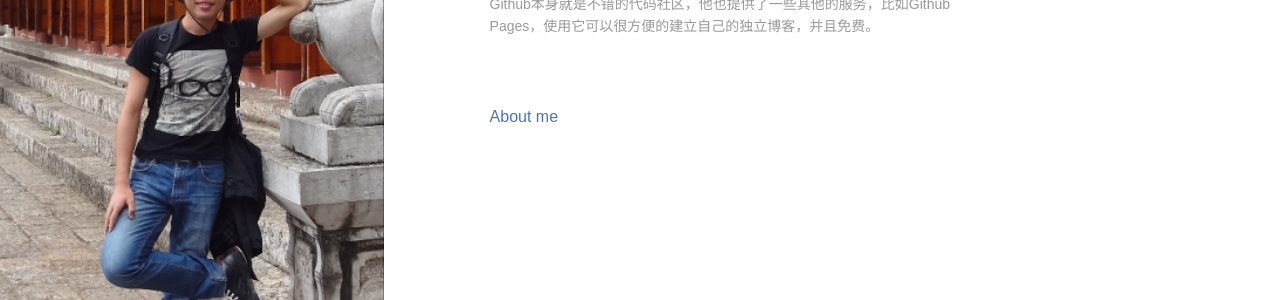
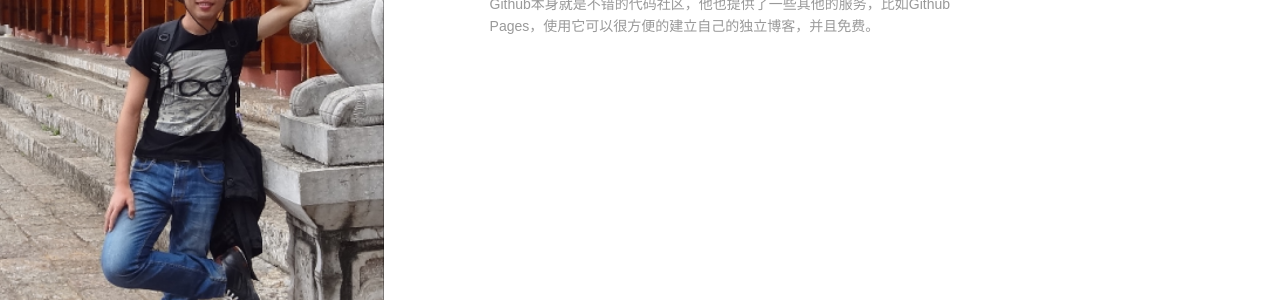
Before and after one commit to dantangfan/dantangfan.github.com, a Jekyll site: the page built from index.md, in a window 1280 px wide. Shown: the part 456-756 px from the top of the page. Built offline with Jekyll 4.4.1, drawn with Linux system fonts in a browser that asks for light colours; Markdown is read by kramdown in place of the engine named in the settings; the list of posts is cut into pages by our own code.

Commit message:
index.md

```diff
--- a/index.md
+++ b/index.md
@@ -19,7 +19,6 @@ layout: home
                 <div class="title-desc">{{ post.description }}</div>
             </li>
         {% endfor %}
-        <a href="/Aboutme.html">About me</a>
         </ul>
     </div>
     <div class="aside">
```
